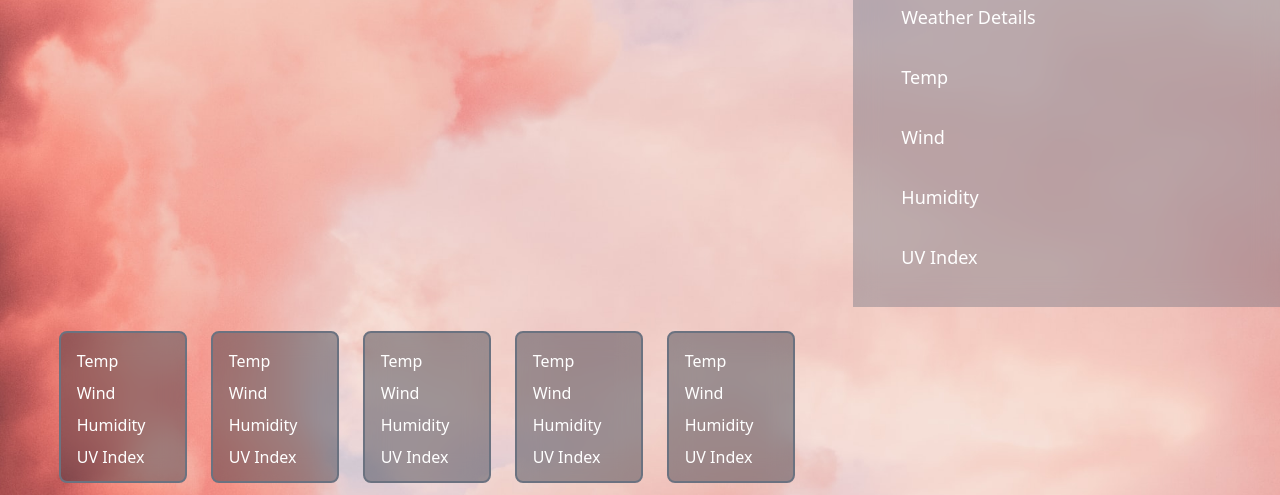
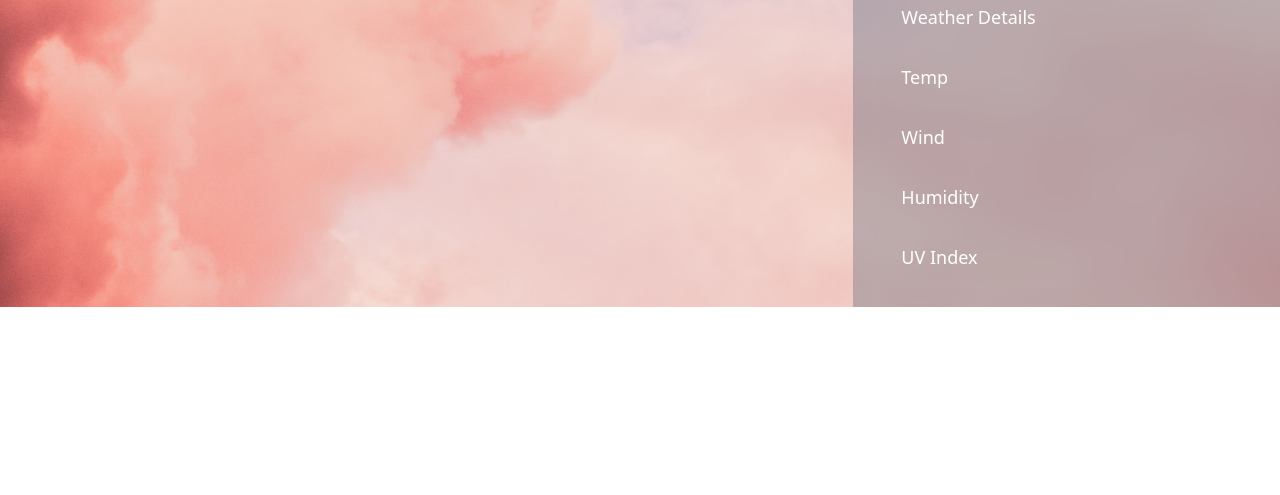
Before and after one commit to GarrettLockhart/weather-app, a website: page index.html in a window 1280 px wide. Shown: the part 493-988 px from the top of the page. After the commit the page ends 800 px from the top, so only its background shows below. Drawn offline with nearby package versions, Linux system fonts and the light colour scheme.

Commit message:
feat: display cards when something it searched

```diff
--- a/index.html
+++ b/index.html
@@ -19,7 +19,7 @@
         <h1 class="font-thin">Find the weather</h1>
         <h2 class="font-bold">anywhere!</h2>
       </div>
-      <div id="cards-display" class="flex justify-center mt-3">
+      <div id="cards-display" class="hidden justify-center mt-3">
         <div
           class="cards rounded-lg border-gray-500 border-2 border-solid h-20% w-15% py-1 m-3 bg-gray-800 bg-opacity-40 backdrop-blur-md">
           <section class="ml-4 mb-3">
```
